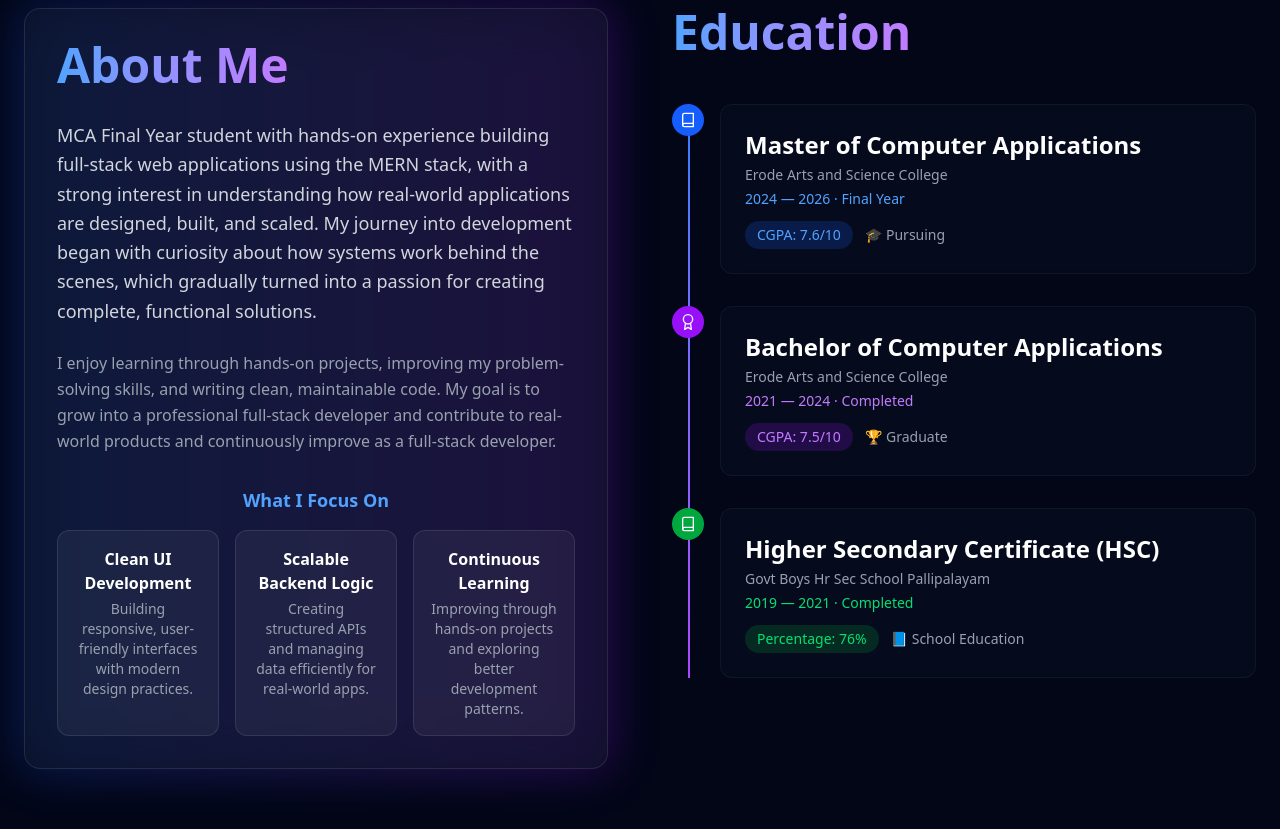
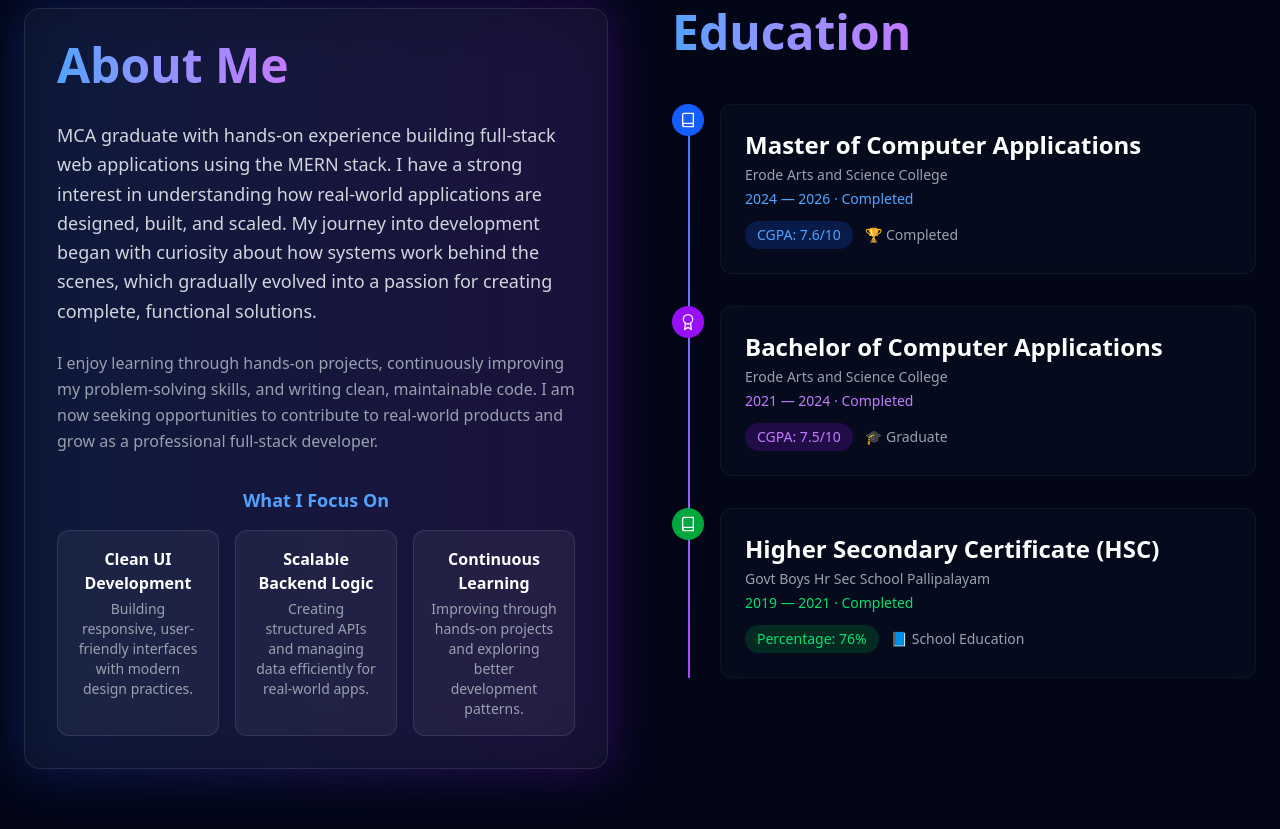
Before and after one commit to vikkyrg/my-portfolio, a React (Vite) app: page / in a window 1280 px wide. Shown: the part 920-1749 px from the top of the page. Built offline with nearby package versions, Linux system fonts and the light colour scheme.

Commit message:
Update section

```diff
--- a/src/components/About.jsx
+++ b/src/components/About.jsx
@@ -22,16 +22,16 @@ function About() {
 
               <div className="space-y-6">
                 <p className="text-gray-300 leading-relaxed text-base sm:text-lg">
-                  MCA Final Year student with hands-on experience building full-stack web applications using the MERN stack,
-                  with a strong interest in understanding how real-world applications are designed, built, and scaled.
+                  MCA graduate with hands-on experience building full-stack web applications using the MERN stack.
+                  I have a strong interest in understanding how real-world applications are designed, built, and scaled.
                   My journey into development began with curiosity about how systems work behind the scenes,
-                  which gradually turned into a passion for creating complete, functional solutions.
+                  which gradually evolved into a passion for creating complete, functional solutions.
                 </p>
 
                 <p className="text-gray-400 leading-relaxed text-sm sm:text-base">
-                  I enjoy learning through hands-on projects, improving my problem-solving skills,
-                  and writing clean, maintainable code. My goal is to grow into a professional full-stack
-                  developer and contribute to real-world products and continuously improve as a full-stack developer.
+                  I enjoy learning through hands-on projects, continuously improving my problem-solving skills,
+                  and writing clean, maintainable code. I am now seeking opportunities to contribute to real-world products
+                  and grow as a professional full-stack developer.
                 </p>
 
                 {/* Stats */}
@@ -88,10 +88,10 @@ function About() {
                 <div className="bg-gray-900/30 backdrop-blur-sm p-4 sm:p-6 rounded-xl border border-white/5 hover:border-blue-500/30 transition-all duration-300">
                   <h3 className="text-lg sm:text-2xl font-bold text-white">Master of Computer Applications</h3>
                   <p className="text-gray-400 mt-1 text-sm">Erode Arts and Science College</p>
-                  <p className="text-blue-400 mt-1 text-sm">2024 — 2026 · Final Year</p>
+                  <p className="text-blue-400 mt-1 text-sm">2024 — 2026 · Completed</p>
                   <div className="mt-3 flex flex-wrap items-center gap-3">
                     <span className="px-3 py-1 bg-blue-600/20 rounded-full text-xs sm:text-sm text-blue-400">CGPA: 7.6/10</span>
-                    <span className="text-gray-400 text-xs sm:text-sm">🎓 Pursuing</span>
+                    <span className="text-gray-400 text-xs sm:text-sm">🏆 Completed</span>
                   </div>
                 </div>
               </div>
@@ -107,7 +107,7 @@ function About() {
                   <p className="text-purple-400 mt-1 text-sm">2021 — 2024 · Completed</p>
                   <div className="mt-3 flex flex-wrap items-center gap-3">
                     <span className="px-3 py-1 bg-purple-600/20 rounded-full text-xs sm:text-sm text-purple-400">CGPA: 7.5/10</span>
-                    <span className="text-gray-400 text-xs sm:text-sm">🏆 Graduate</span>
+                    <span className="text-gray-400 text-xs sm:text-sm">🎓 Graduate</span>
                   </div>
                 </div>
               </div>
```
Also changed, not shown: 1 other file (tests, documents, lock files or other folders).
